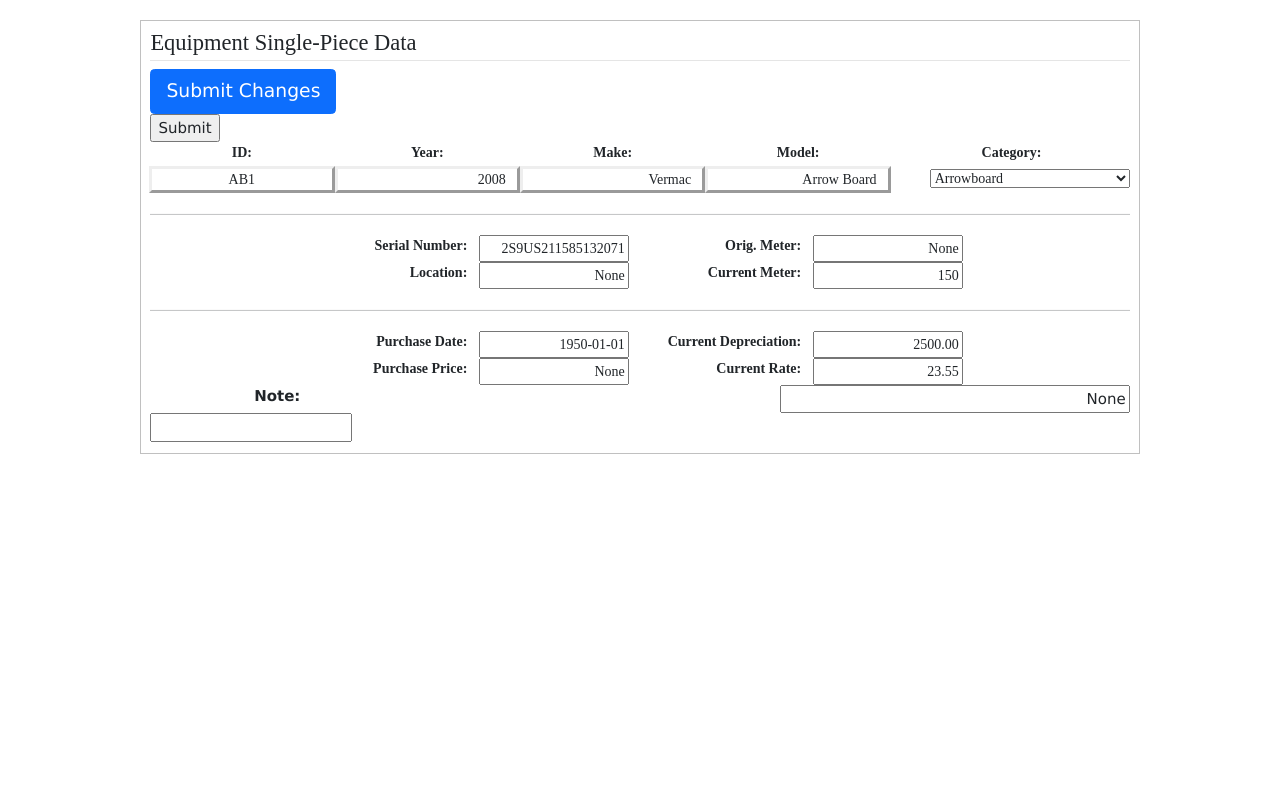
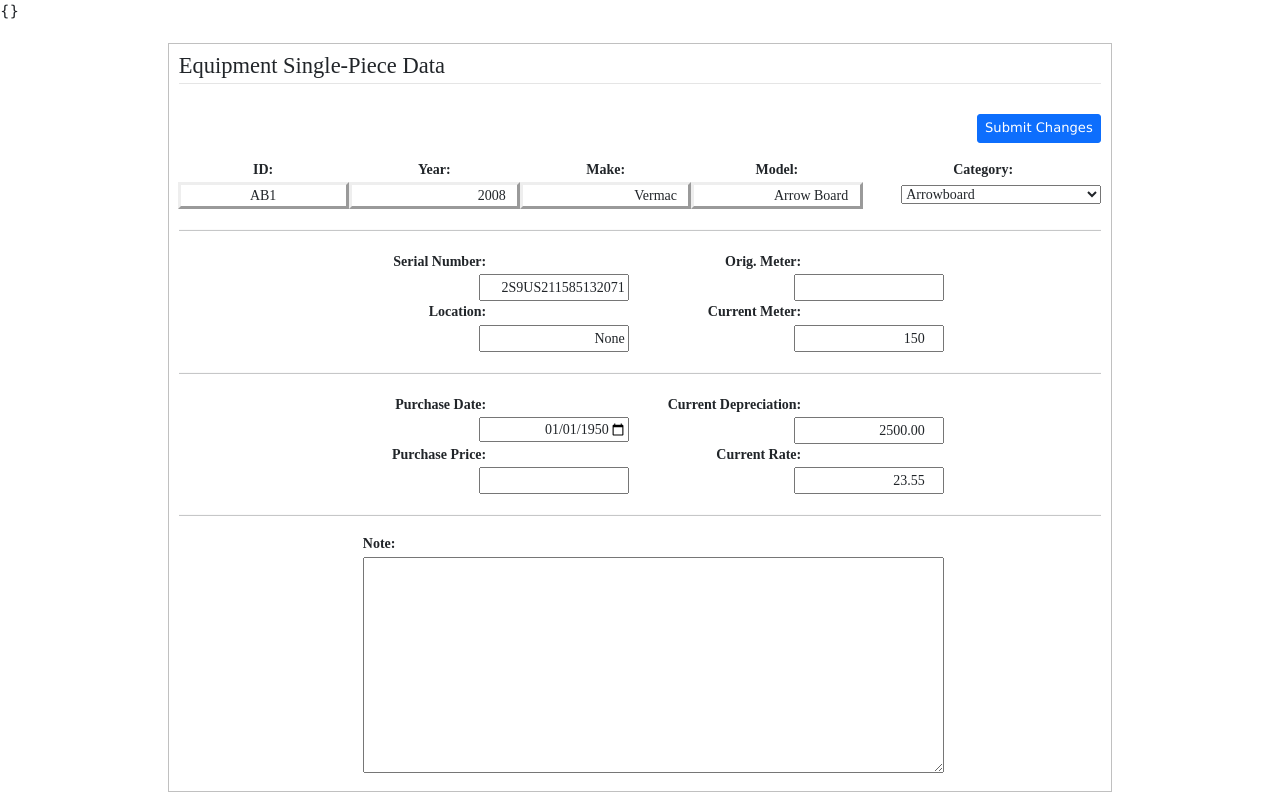
Before and after one commit to amgregori/GCIEQ, a Flask app: a page that uses app/equip/templates/equip/eq_data.html in a window 1280 px wide. Before the commit the page ends 454 px from the top, so only its background shows below. Run offline with Flask 3, Linux system fonts and the light colour scheme; data comes from the database, SQL or seed files in the repository; some libraries are stand-ins or nearby versions.

Commit message:
Finished Eq Data layout up to note

```diff
--- a/app/__init__.py
+++ b/app/__init__.py
@@ -22,6 +22,7 @@
     #Configure flask instance
     CONFIG_TYPE = os.getenv('CONFIG_TYPE', default='config.DevelopmentConfig')
     app.config.from_object(CONFIG_TYPE)
+    app.config['SECRET_KEY'] = "Sjh23sui2Swi1"
 
     #Initialize Database:
     db.init_app(app)
--- a/app/equip/templates/equip/eq_data.html
+++ b/app/equip/templates/equip/eq_data.html
@@ -1,14 +1,9 @@
 {% extends 'base.html' %}
+  {% block content %}
 
-
-
-{% block content %}
-
-{% for message in get_flashed_messages() %}
-
-    {{ message }}
-
-{% endfor %}
+    {% for message in get_flashed_messages() %}
+      {{ message }}
+    {% endfor %}
 
 <div class="form-container" style="display: flex; justify-content: center; padding:10px">
   <fieldset style="max-width: 1000px; align-items: center; margin: 10px;">
@@ -17,8 +12,12 @@
     </legend>
 
       <form action="{{url_for('equip.eq_edit', eqid = eq_piece.eqid)}}"  method="POST">
-        <div>{{form.submit(class="btn btn-primary btn-lg")}}</div>
-        <input type="submit" value="Submit">
+      </br>
+      <div style="float:right;">{{form.submit(class="btn btn-primary btn-sm")}}</div>
+      </br>
+      </br>
+
+
         <div class="row">
           <div class="col data-label" style="min-width: 100px; text-align: center;margin-left: 10px;"><label>ID:</label></div>
           <div class="col data-label" style="text-align: center;"><label>Year:</label></div>
@@ -47,7 +46,7 @@
           <div class="col data-label" style="min-width: 150px;">
             {{form.hidden_tag() }}
             {{form.purch_meter.label(style="width:150px; float:center; text-align:right")}}
-            {{form.model(style="width:150px; text-align:right; float:right", value=eq_piece.purch_meter)}}
+            {{form.purch_meter(style="width:150px; text-align:right; float:right", value=eq_piece.purch_meter)}}
           </div>
           <div class="col-sm-2" style="min-width: 150px;"></div>
         </div>
@@ -56,12 +55,12 @@
           <div class="col data-label" style="min-width: 150px;">
             {{form.hidden_tag() }}
             {{form.loc.label(style="width:150px; float:center; text-align:right;")}}
-            {{form.model(style="width:150px; text-align:right; float: right;", value=eq_piece.loc)}}
+            {{form.loc(style="width:150px; text-align:right; float: right;", value=eq_piece.loc)}}
           </div>
           <div class="col data-label" style="min-width: 150px;">
             {{form.hidden_tag() }}
             {{form.meter_act.label(style="width:150px; float:center; text-align:right;")}}
-            {{form.model(style="width:150px; text-align:right; float:right", value=eq_piece.meter_act)}}
+            {{form.meter_act(style="width:150px; text-align:right; float:right", value=eq_piece.meter_act)}}
           </div>
           <div class="col-sm-2" style="min-width: 150px;"></div>
         </div>
@@ -71,12 +70,12 @@
           <div class="col data-label" style="min-width: 150px;">
             {{form.hidden_tag() }}
             {{form.purch_date.label(style="width:150px; float:center; text-align:right;")}}
-            {{form.model(style="width:150px; text-align:right; float: right;", value=eq_piece.purch_date)}}
+            {{form.purch_date(style="width:150px; text-align:right; float: right;", value=eq_piece.purch_date)}}
           </div>
           <div class="col data-label" style="min-width: 150px;">
             {{form.hidden_tag() }}
             {{form.cur_depr.label(style="width:150px; float:center; text-align:right; ")}}
-            {{form.model(style="width:150px; text-align:right; float:right", value=eq_piece.cur_depr)}}
+            {{form.cur_depr(style="width:150px; text-align:right; float:right", value=eq_piece.cur_depr)}}
           </div>
           <div class="col-sm-2" style="min-width: 150px;"></div>
         </div>
@@ -85,20 +84,32 @@
           <div class="col data-label" style="min-width: 150px;">
             {{form.hidden_tag() }}
             {{form.purch_price.label(style="width:150px; float:center; text-align:right;")}}
-            {{form.model(style="width:150px; text-align:right; float: right;", value=eq_piece.purch_price)}}
+            {{form.purch_price(style="width:150px; text-align:right; float: right;", value=eq_piece.purch_price)}}
           </div>
           <div class="col data-label" style="min-width: 150px;">
             {{form.hidden_tag() }}
             {{form.cur_rate.label(style="width:150px; float:center; text-align:right; ")}}
-            {{form.model(style="width:150px; text-align:right; float:right", value=eq_piece.cur_rate)}}
+            {{form.cur_rate(style="width:150px; text-align:right; float:right", value=eq_piece.cur_rate)}}
           </div>
           <div class="col-sm-2" style="min-width: 150px;"></div>
-          <div>{{form.hidden_tag() }}
-            {{form.note.label(style="width:150px; float:center; text-align:right; ")}}
-            {{form.model(style="width:350px; text-align:right; float:right", value=eq_piece.note)}} </div>
         </div>
-        <input type="text" id="lname" name="lname">
-     </form>
+      <hr>
+        <div class="row">
+          <div class="col data-label" style="min-width: 150px;"></div>
+          <div class="col data-label">
+            <label style="vertical-align: top;">Note:</label>
+            <textarea name="note" rows="10" cols="70"></textarea>
+          </div>
+          <div class="col-sm-2" style="min-width: 150px;"></div>
+        </div>
+
+
+
+
+
+
+
+    </form>
   </fieldset>
 </div>
 
--- a/app/equip/views.py
+++ b/app/equip/views.py
@@ -79,13 +79,12 @@
 
     if request.method == "POST" and form.validate_on_submit():
 
-        #eq_piece.note = form.note.data
-
-        eq_piece.cur_rate = request.form.get('lname')
-        rate = form.note.data()
+        eq_piece.note = form.note.data
 
 
+        rate = request.form['note']
 
+        flash(rate)
 
 
 
@@ -95,8 +94,8 @@
 
 
             #flash(form.cur_depr.data)
-            flash(eq_piece.cur_rate)
-            flash(rate)
+
+
 
 
             return render_template('/equip/eq_data.html', form=form, eq_piece=eq_piece, eqid=eqid, eq_cat=eq_cat)
@@ -104,6 +103,8 @@
         except:
             flash("Something went wrong.")
 
+    else:
+       flash(form.errors)
 
 
     return render_template('/equip/eq_data.html', form=form, eq_piece=eq_piece, eqid=eqid, eq_cat=eq_cat)
```
